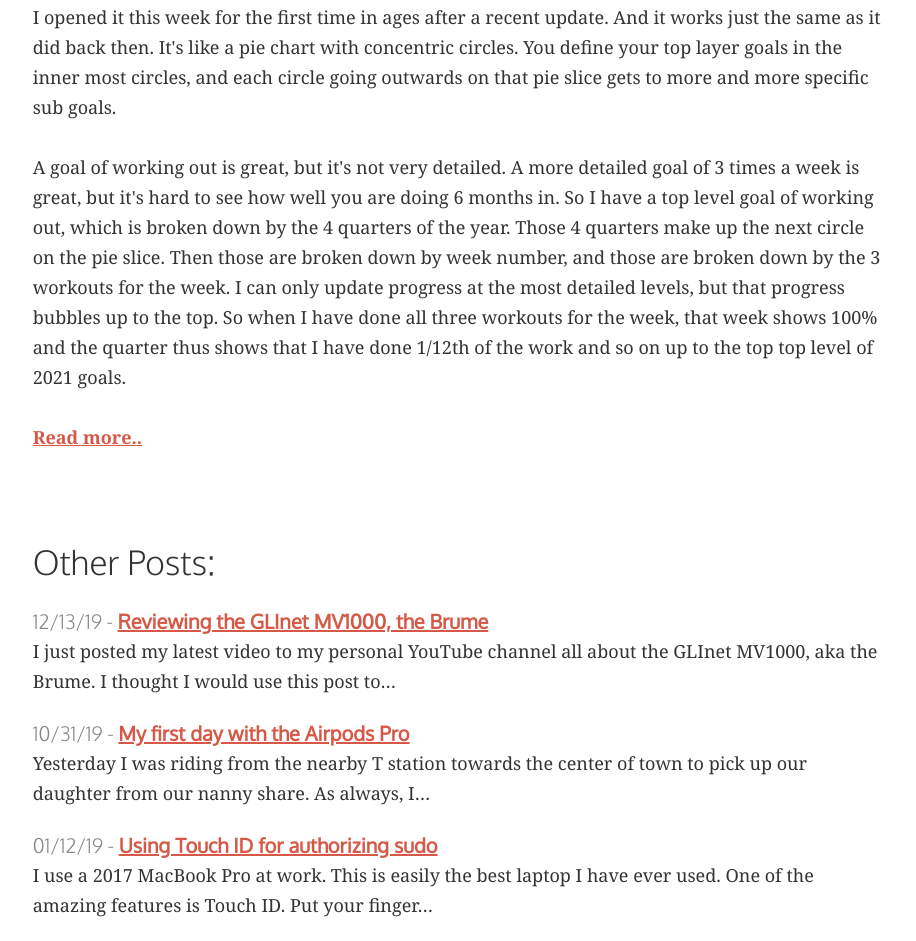
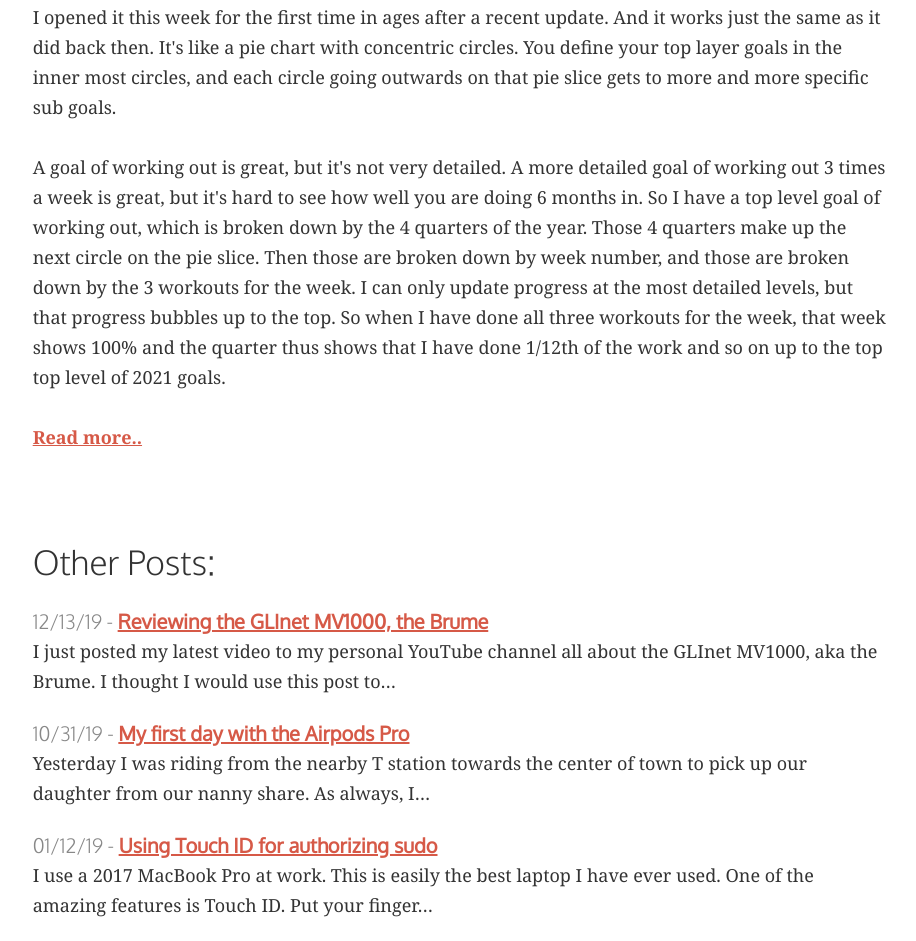
Before and after one commit to technovangelist/technovangelist.com, a Gatsby site: page / in a window 1280 px wide. Shown: the part 1275-2216 px from the top of the page, without its empty margins (180-1096 px from the left). Built offline with nearby package versions, Linux system fonts and the light colour scheme; Gatsby itself is replaced by a stand-in of ours; some packages are replaced by stand-ins of ours.

Commit message:
asht
Signed-off-by: technovangelist <matt.williams@datadoghq.com>

```diff
--- a/src/posts/2021-01-03-goalscape-7-years-later.md
+++ b/src/posts/2021-01-03-goalscape-7-years-later.md
@@ -7,7 +7,7 @@ Resolutions. I don't do well with resolutions. But Goals. Goals can work...if an
 
 I opened it this week for the first time in ages after a recent update. And it works just the same as it did back then. It's like a pie chart with concentric circles. You define your top layer goals in the inner most circles, and each circle going outwards on that pie slice gets to more and more specific sub goals.
 
-A goal of working out is great, but it's not very detailed. A more detailed goal of 3 times a week is great, but it's hard to see how well you are doing 6 months in. So I have a top level goal of working out, which is broken down by the 4 quarters of the year. Those 4 quarters make up the next circle on the pie slice. Then those are broken down by week number, and those are broken down by the 3 workouts for the week. I can only update progress at the most detailed levels, but that progress bubbles up to the top. So when I have done all three workouts for the week, that week shows 100% and the quarter thus shows that I have done 1/12th of the work and so on up to the top top level of 2021 goals.
+A goal of working out is great, but it's not very detailed. A more detailed goal of working out 3 times a week is great, but it's hard to see how well you are doing 6 months in. So I have a top level goal of working out, which is broken down by the 4 quarters of the year. Those 4 quarters make up the next circle on the pie slice. Then those are broken down by week number, and those are broken down by the 3 workouts for the week. I can only update progress at the most detailed levels, but that progress bubbles up to the top. So when I have done all three workouts for the week, that week shows 100% and the quarter thus shows that I have done 1/12th of the work and so on up to the top top level of 2021 goals.
 
 That example assumes that every detail has the same importance as every other detailed subgoal. But that isn't always the case. My home goals have higher importance to me than my work goals so they take up 45% of the pie slice. My workouts have higher importance than going out for new hikes, so it's 45% of the home slice. My [Youtube channel](https://www.youtube.com/technovangelist) is more important to me than spending more time on Twitch so it gets 35% vs 15%. When I finish a stream or take another hike or work on my next OKR at work, they all bubble up according to their special percentage to the top.
 
```
